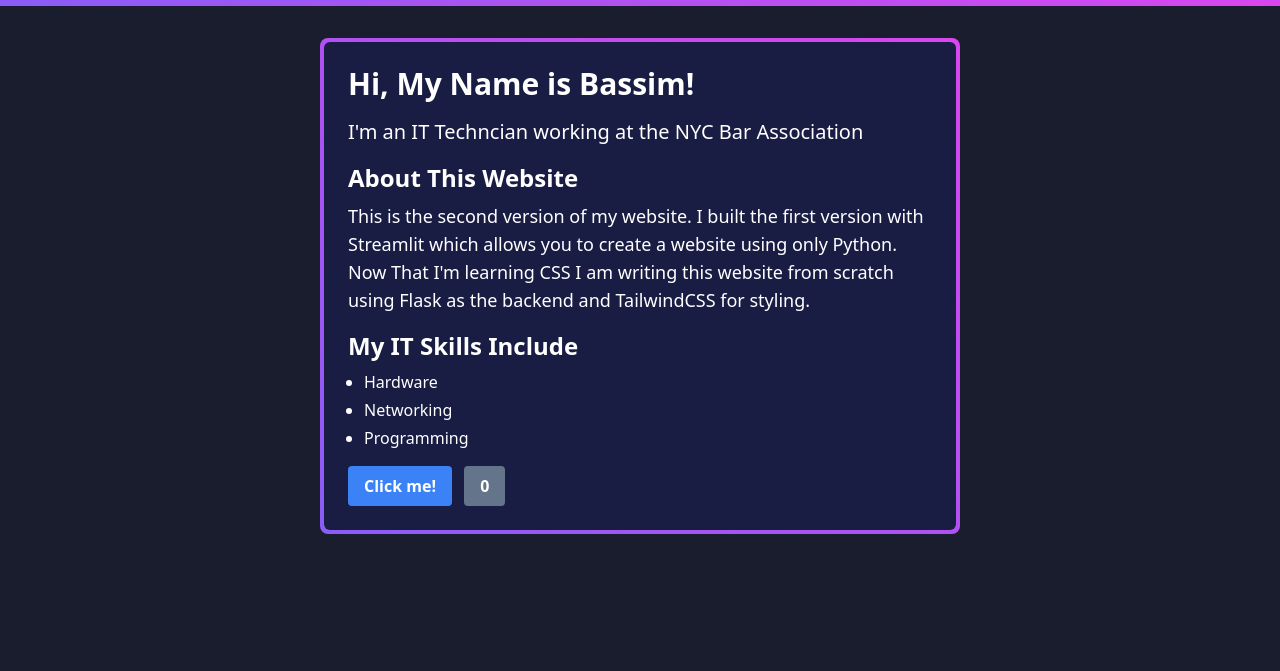
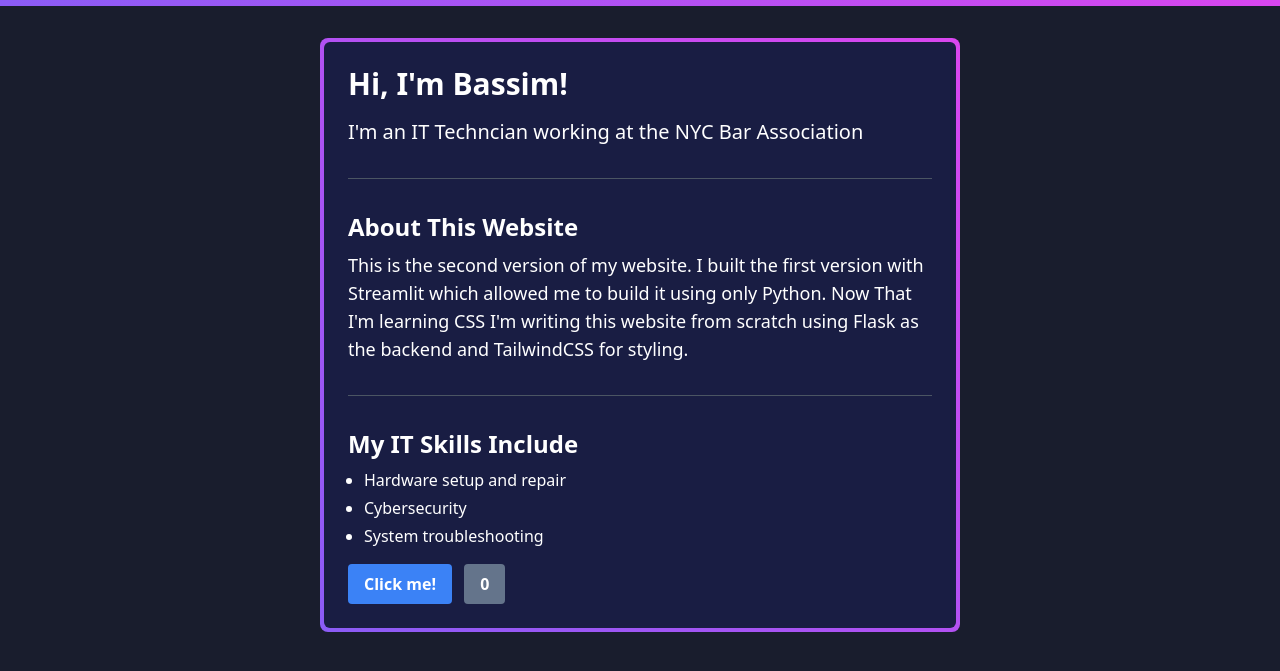
Before and after one commit to AVGVSTVS96/flaskWebsite, a Flask app: page / in a window 1280 px wide. Shown: the top 671 px of the page. Run offline with Flask 2, Linux system fonts and the light colour scheme; style sheets or scripts are compiled from the project's sources.

Commit message:
added dividers and modified text

```diff
--- a/templates/index.html
+++ b/templates/index.html
@@ -14,15 +14,17 @@
     <div class="mx-auto max-w-2xl px-4 py-8 text-left text-white">
       <div class="rounded-lg bg-gradient-to-tr from-violet-500 to-fuchsia-500 p-1">
         <div class="content rounded-md bg-mycustom-100 p-6">
-          <h1 class="mb-4 text-3xl font-bold">Hi, My Name is Bassim!</h1>
+          <h1 class="mb-4 text-3xl font-bold">Hi, I'm Bassim!</h1>
           <p class="mb-4 text-xl">I'm an IT Techncian working at the NYC Bar Association</p>
+          <hr class="border-t border-gray-600 my-8">
           <h2 class="mt-4 mb-2 text-2xl font-bold">About This Website</h2>
-          <p class="mb-4 text-lg">This is the second version of my website. I built the first version with Streamlit which allows you to create a website using only Python. Now That I'm learning CSS I am writing this website from scratch using Flask as the backend and TailwindCSS for styling.</p>
+          <p class="mb-4 text-lg">This is the second version of my website. I built the first version with Streamlit which allowed me to build it using only Python. Now That I'm learning CSS I'm writing this website from scratch using Flask as the backend and TailwindCSS for styling.</p>
+        <hr class="border-t border-gray-600 my-8">
           <h2 class="mt-4 mb-2 text-2xl font-bold">My IT Skills Include</h2>
           <ul class="list-disc list-outside mb-4 pl-4">
-            <li class="mb-1">Hardware</li>
-            <li class="mb-1">Networking</li>
-            <li class="mb-1">Programming</li>
+            <li class="mb-1">Hardware setup and repair</li>
+            <li class="mb-1">Cybersecurity</li>
+            <li class="mb-1">System troubleshooting</li>
           </ul>
           <button id="click-me" class="rounded bg-blue-500 py-2 px-4 font-bold text-white hover:bg-blue-700">Click me!</button>
           <span id="counter-display" class="ml-2 inline-block rounded border-gray-50 bg-slate-500 px-4 py-2 text-center font-bold hover:bg-blue-400"> 0 </span>
```
